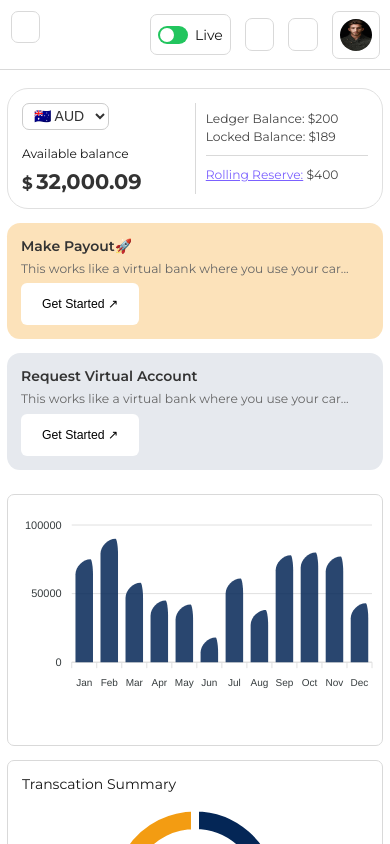
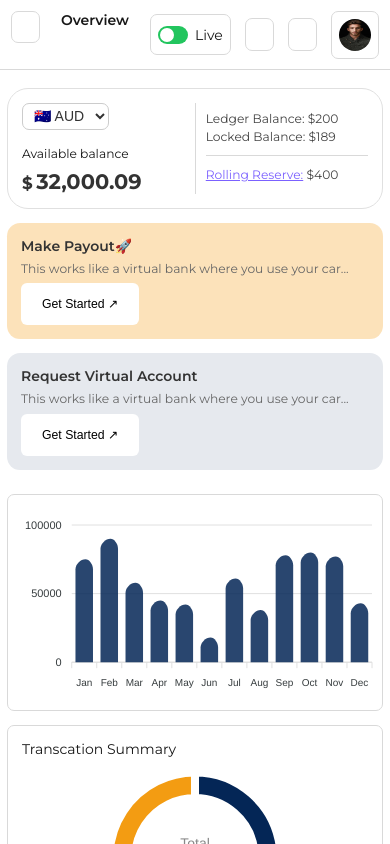
Before and after one commit to copy-ninja1/belyfted-dashboard, a Next.js app: page / in a window 390 px wide. Built offline with nearby package versions, Linux system fonts and the light colour scheme; some icons are missing.

Commit message:
fix mobile and tablet responsiveness

```diff
--- a/src/app/page.module.css
+++ b/src/app/page.module.css
@@ -1,7 +1,10 @@
-.balanceWrapper{
-  padding:0.75rem 0;
-  display: flex;
+
+.balanceWrapper {
+  display: grid;
+  grid-template-columns: 4fr repeat(2, 2fr);
+
   gap: 0.5rem;
+  padding: 0.75rem 0;
   margin-bottom: var(--space-lg);
 }
 
@@ -10,7 +13,8 @@
   grid-template-columns: 2fr 1fr;
   gap: var(--space-lg);
 }
-.chartBox, .summaryBox {
+.chartBox,
+.summaryBox {
   width: 100%;
 }
 
@@ -18,7 +22,7 @@
   .grid {
     grid-template-columns: 1fr;
   }
-  .balanceWrapper{
+  .balanceWrapper {
     display: flex;
     flex-wrap: wrap;
     gap: var(--space-lg);
--- a/src/component/BalanceCard/balanceCard.module.css
+++ b/src/component/BalanceCard/balanceCard.module.css
@@ -3,18 +3,14 @@
   border: 1px solid #e0e0e0;
   border-radius: var(--space-xl);
   padding: var(--space-lg);
-  width: 100%;
-
+  width: auto;
   display: flex;
   flex-direction: row;
   justify-content: space-evenly;
   align-items: center;
-}
+  width: 100%;
+  /* grid-column: span 2; */
 
-@media (min-width: 767px) {
-  .balanceCardContainer {
-    min-width: 37.125rem;
-  }
 }
 
 
--- a/src/component/Header/header.module.css
+++ b/src/component/Header/header.module.css
@@ -87,7 +87,7 @@
   font-size: 0.75rem;
   color: #888;
 }
-@media (max-width: 400px) {
+@media (max-width: 916) {
   .title {
     display: none;
 
--- a/src/component/MonthlyPayoutChart/index.module.css
+++ b/src/component/MonthlyPayoutChart/index.module.css
@@ -3,5 +3,5 @@
     border-radius: var(--space-sm);
     width: 100%;
     border:1px solid var(--color-border);
-    min-height: 18rem;
+    min-height: 12rem;
   }
--- a/src/component/MonthlyPayoutChart/index.tsx
+++ b/src/component/MonthlyPayoutChart/index.tsx
@@ -16,19 +16,16 @@ const MonthlyPayoutChart: React.FC<MonthlyPayoutChartProps> = ({ data }) => {
   const opttions: ApexOptions = {
     chart: {
       type: "bar",
-
       toolbar: { show: false },
     },
     plotOptions: {
       bar: {
-        borderRadius: 15,
+        borderRadius: 24,
         horizontal: false,
         borderRadiusApplication: "end",
       },
     },
     colors: [themeColor.primary],
-    // stroke: { lineCap: "round" },
-
     dataLabels: { enabled: false },
     xaxis: {
       categories: [
@@ -48,8 +45,25 @@ const MonthlyPayoutChart: React.FC<MonthlyPayoutChartProps> = ({ data }) => {
     },
     responsive: [
       {
+        breakpoint: 1400,
+        options: {
+          plotOptions: {
+            bar: {
+              borderRadius: 15,
+            },
+          },
+          chart: { height: 200 },
+          xaxis: { labels: { style: { fontSize: "10px" } } },
+        },
+      },
+      {
         breakpoint: 768,
         options: {
+          plotOptions: {
+            bar: {
+              borderRadius: 10,
+            },
+          },
           chart: { height: 200 },
           xaxis: { labels: { style: { fontSize: "10px" } } },
         },
--- a/src/component/SideBar/index.module.css
+++ b/src/component/SideBar/index.module.css
@@ -8,7 +8,6 @@
 .text-white {
   color: var(--color-white);
 }
-
 
 
 .sidebar-backdrop {
@@ -42,7 +41,7 @@
   transform: translateX(0);
 }
 
-@media (min-width: 768px) {
+@media (min-width: 1024px) {
   .sidebar-container {
     position: static;
     transform: translateX(0) !important;
```
